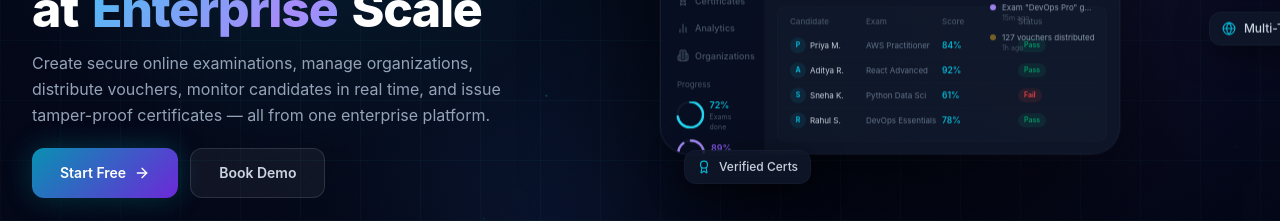
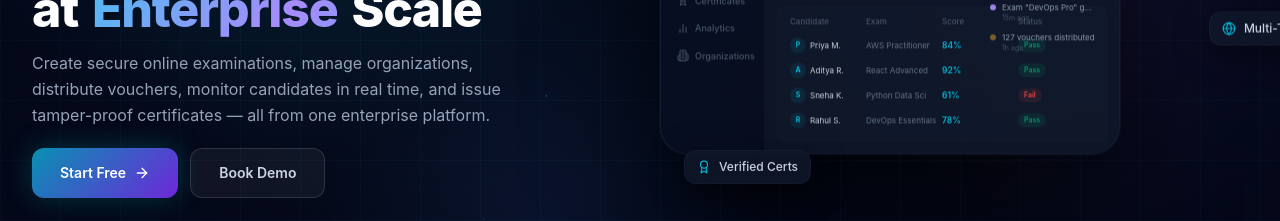
Before and after one commit to Aman-0402/potential-pancake, a React (Vite) app: page / in a window 1280 px wide. Shown: the part 440-661 px from the top of the page. Built offline with nearby package versions, Linux system fonts and the light colour scheme.

Commit message:
Remove circle progress bars from hero dashboard sidebar

```diff
--- a/src/components/landing/HeroSection.jsx
+++ b/src/components/landing/HeroSection.jsx
@@ -126,27 +126,7 @@ function AnimatedCounter({ to, suffix = '', duration = 2000 }) {
   return <>{val.toLocaleString()}{suffix}</>
 }
 
-// ─── SVG Circle Progress ──────────────────────────────────────────────────────
 
-function CircleProgress({ value, size = 28, strokeWidth = 2.5, color, delay = 1.5 }) {
-  const r    = (size - strokeWidth) / 2
-  const circ = 2 * Math.PI * r
-  return (
-    <svg width={size} height={size} style={{ transform: 'rotate(-90deg)' }}>
-      <circle cx={size/2} cy={size/2} r={r} fill="none"
-        strokeWidth={strokeWidth} stroke={cv(700, 0.2)} />
-      <motion.circle
-        cx={size/2} cy={size/2} r={r}
-        fill="none" strokeWidth={strokeWidth} stroke={color}
-        strokeLinecap="round"
-        strokeDasharray={circ}
-        initial={{ strokeDashoffset: circ }}
-        animate={{ strokeDashoffset: circ - (value / 100) * circ }}
-        transition={{ delay, duration: 1.2, ease: 'easeOut' }}
-      />
-    </svg>
-  )
-}
 
 // ─── Background: Grid ─────────────────────────────────────────────────────────
 
@@ -427,21 +407,6 @@ function DashboardMockup({ isDark, reduced, px, py }) {
                   <span className="text-[9px] font-medium">{label}</span>
                 </div>
               ))}
-              <div className="mt-auto px-2 py-2 flex flex-col gap-1.5">
-                <p className="text-[8px] text-dark-600 mb-0.5">Progress</p>
-                {[
-                  { val:72, color:'#22d3ee', label:'72%', sub:'Exams done',  cls:'text-cyan-500',   delay:2.0 },
-                  { val:89, color:'#a78bfa', label:'89%', sub:'Certs valid', cls:'text-violet-500', delay:2.2 },
-                ].map(p => (
-                  <div key={p.sub} className="flex items-center gap-1.5">
-                    <CircleProgress value={p.val} color={p.color} delay={p.delay} />
-                    <div>
-                      <p className={`text-[9px] font-semibold ${p.cls}`}>{p.label}</p>
-                      <p className="text-[7px] text-dark-600">{p.sub}</p>
-                    </div>
-                  </div>
-                ))}
-              </div>
             </div>
 
             {/* Main */}
```
